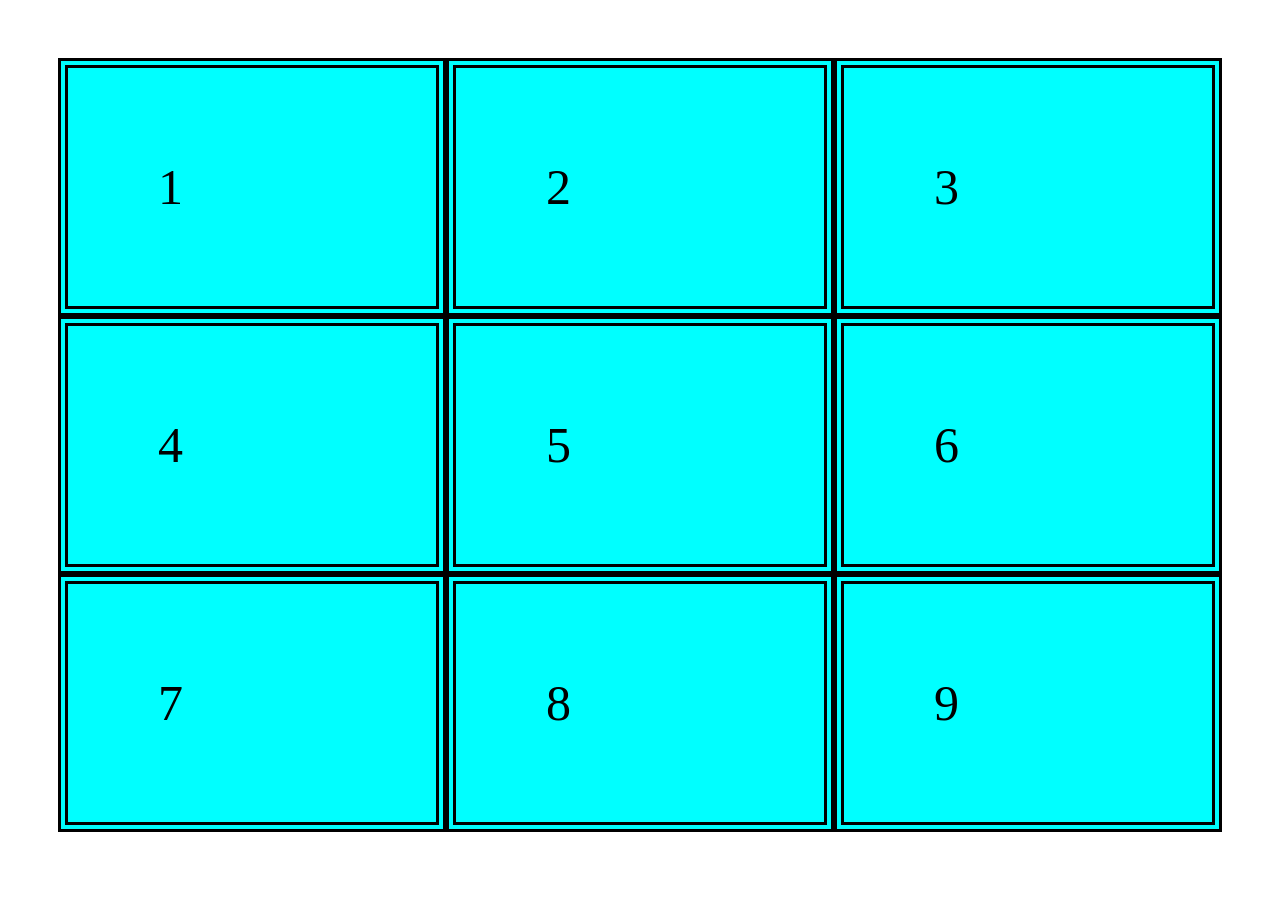
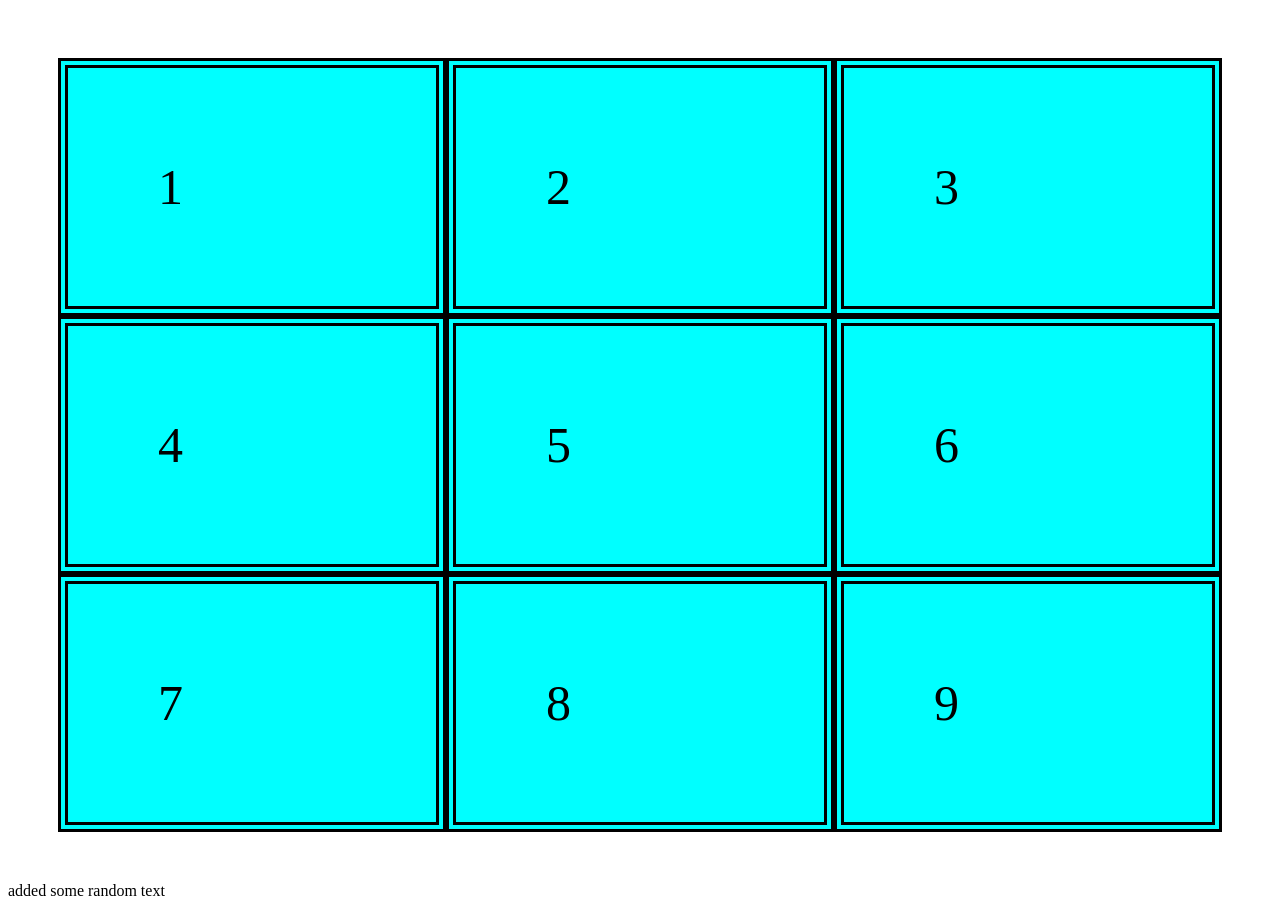
Before and after one commit to prabhathkumar1729/prac_web, a plain HTML site: page assignment1.html in a window 1280 px wide. Drawn offline with Linux system fonts and the light colour scheme.

Commit message:
added some random text in  assignment1.html file

```diff
--- a/assignment1.html
+++ b/assignment1.html
@@ -46,5 +46,8 @@
             <div>8</div>
             <div>9</div>
         </div>
+        <div>
+            added some random text
+        </div>
 </body>
 </html>
```
